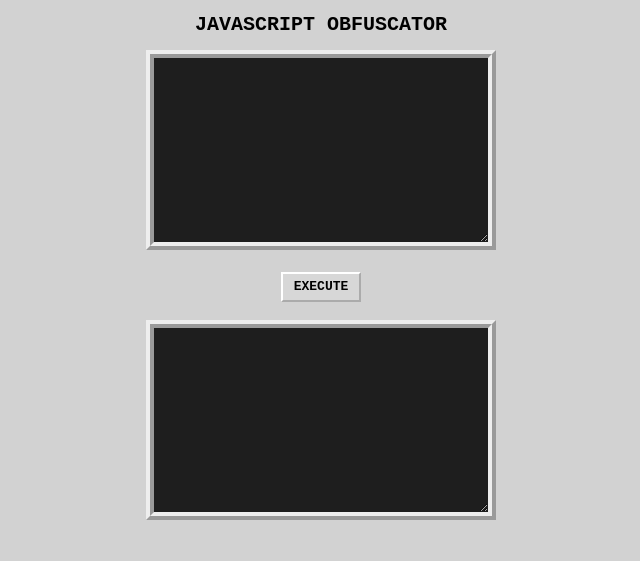
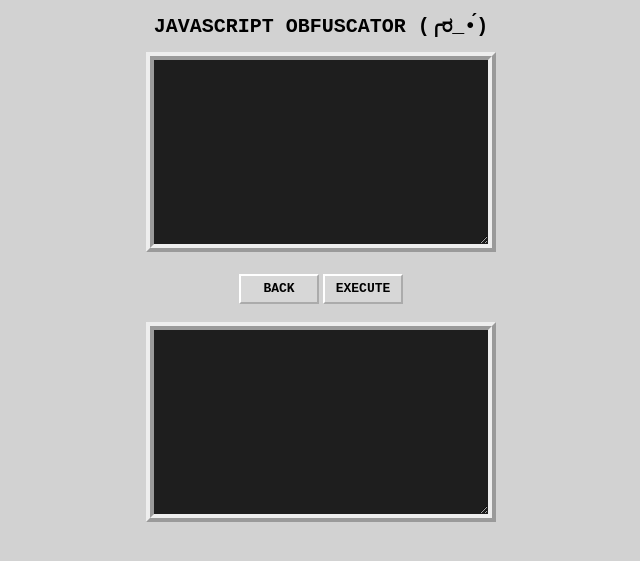
Before and after one commit to 99ndd9/blog, a Jekyll site: the page tools/js/index.html, which Jekyll copies as it is, in a window 1280 px wide. Shown: the top 561 px of the page, without its empty margins (319-959 px from the left). Built offline with Jekyll 4.4.1, drawn with Linux system fonts in a browser that asks for light colours.

Commit message:
Update index.html

```diff
--- a/tools/js/index.html
+++ b/tools/js/index.html
@@ -1,5 +1,5 @@
 <!DOCTYPE html>
-<html lang="en">
+<html lang="ja-JP">
     <head>
         <meta charset="UTF-8">
         <meta name="viewport" content="width=device-width, initial-scale=1.0">
@@ -52,9 +52,9 @@ h2 {
         </style>
     </head>
     <body align="center">
-        <h1>Javascript Obfuscator</h1>
+        <h1>Javascript Obfuscator (╭ರ_•́)</h1>
         <textarea id="input"></textarea>
-        <br /><br /><button id="go">Execute</button><br /><br />
+        <br /><br /><button onclick="window.location.href='//99ndd9.github.io/blog'">Back</button>&nbsp;<button id="go">Execute</button><br /><br />
         <textarea id='output' readonly></textarea>
         <!-- JS -->
         <script>
```
